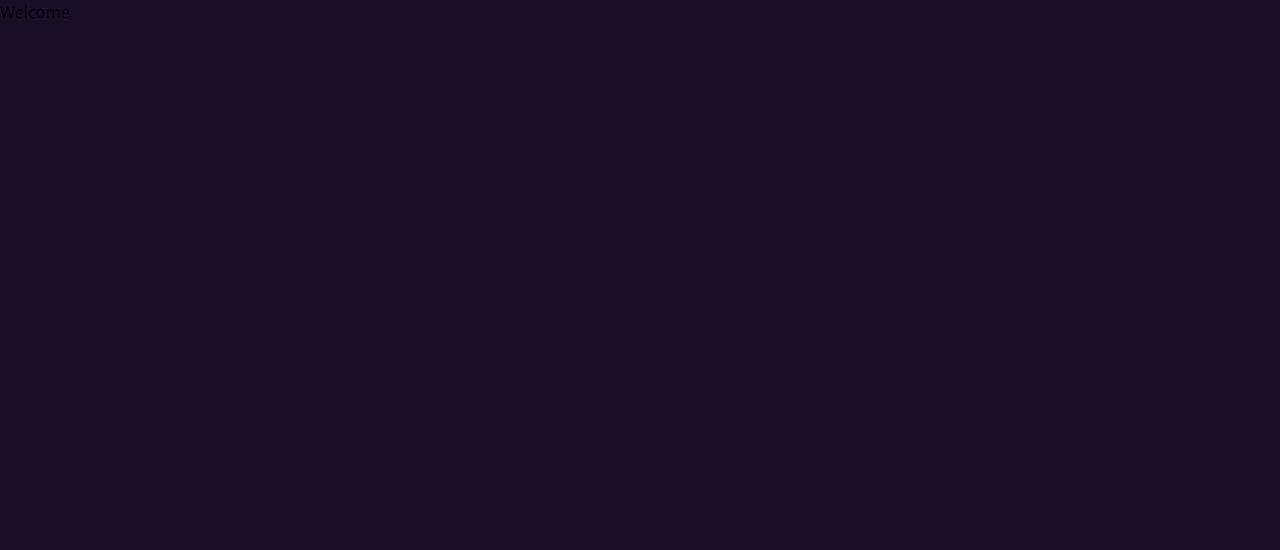
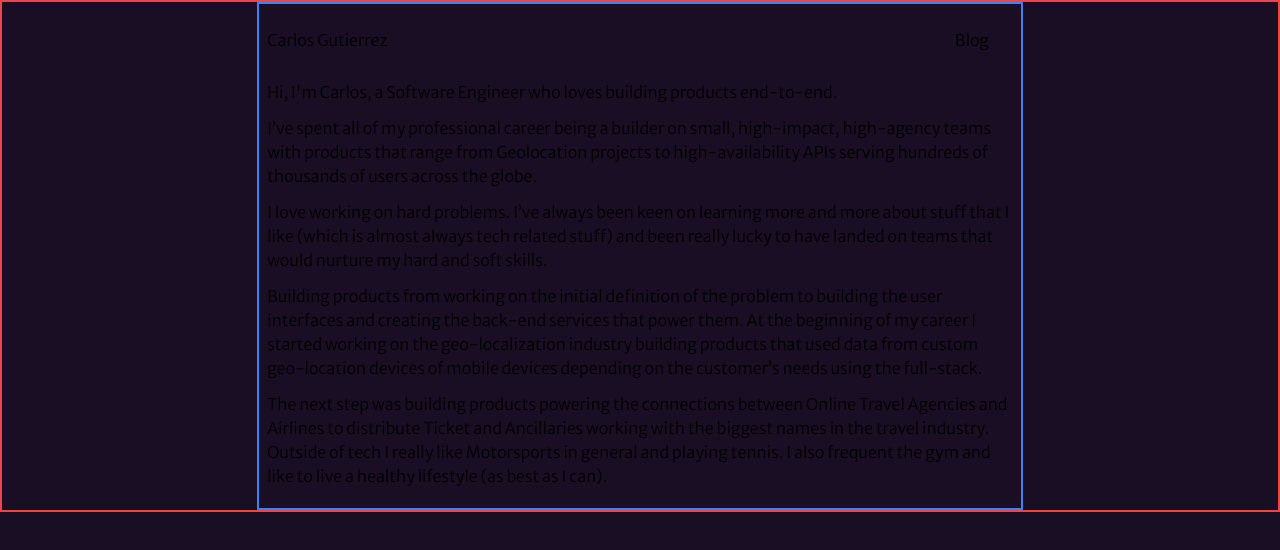
Before and after one commit to carlosguso/blog, a Next.js app: page / in a window 1280 px wide. Shown: the top 550 px of the page. Built offline with nearby package versions, Linux system fonts and the light colour scheme.

Commit message:
pass stage

```diff
--- /dev/null
+++ b/src/app/about.mdx
@@ -0,0 +1,25 @@
+Hi, I'm Carlos, a Software Engineer who loves building products end-to-end.
+
+I’ve spent all of my professional career being a builder on small,
+high-impact, high-agency teams with products that range from
+Geolocation projects to high-availability APIs serving hundreds of
+thousands of users across the globe.
+
+I love working on hard problems. I’ve always been keen on learning
+more and more about stuff that I like (which is almost always tech
+related stuff) and been really lucky to have landed on teams that
+would nurture my hard and soft skills.
+
+Building products from working on the initial definition of the
+problem to building the user interfaces and creating the back-end
+services that power them. At the beginning of my career I started
+working on the geo-localization industry building products that used
+data from custom geo-location devices of mobile devices depending on
+the customer’s needs using the full-stack.
+
+The next step was building products powering the connections between
+Online Travel Agencies and Airlines to distribute Ticket and
+Ancillaries working with the biggest names in the travel industry.
+Outside of tech I really like Motorsports in general and playing
+tennis. I also frequent the gym and like to live a healthy lifestyle
+(as best as I can).
--- a/src/app/blog/page.tsx
+++ b/src/app/blog/page.tsx
@@ -1,5 +1,7 @@
 export default function BlogMainPage() {
-    return <div>
-        <h1>Blog</h1>
+    return (
+        <div>
+            <h1>Blog</h1>
         </div>
+    )
 }
--- a/src/app/page.tsx
+++ b/src/app/page.tsx
@@ -1,7 +1,25 @@
+import Link from "next/link";
+import About from "./about.mdx";
+
 export default function Landing() {
-    return (
-        <div>
-            <h1>Welcome</h1>
-        </div>
-    )
+  return (
+    <div className="w-full flex justify-center align-center border-2 border-red-500 bg-blue">
+      <div className="md:w-3/5 w-full border-2 border-blue-500 p-2">
+        <header className="flex flex-row justify-between py-4">
+          <h1>Carlos Gutierrez</h1>
+          <div>
+            <Link
+              href="/blog"
+              className="hover:bg-main-accent mr-2 p-2 px-4 rounded-md"
+            >
+              Blog
+            </Link>
+          </div>
+        </header>
+        <section>
+          <About />
+        </section>
+      </div>
+    </div>
+  );
 }
```
